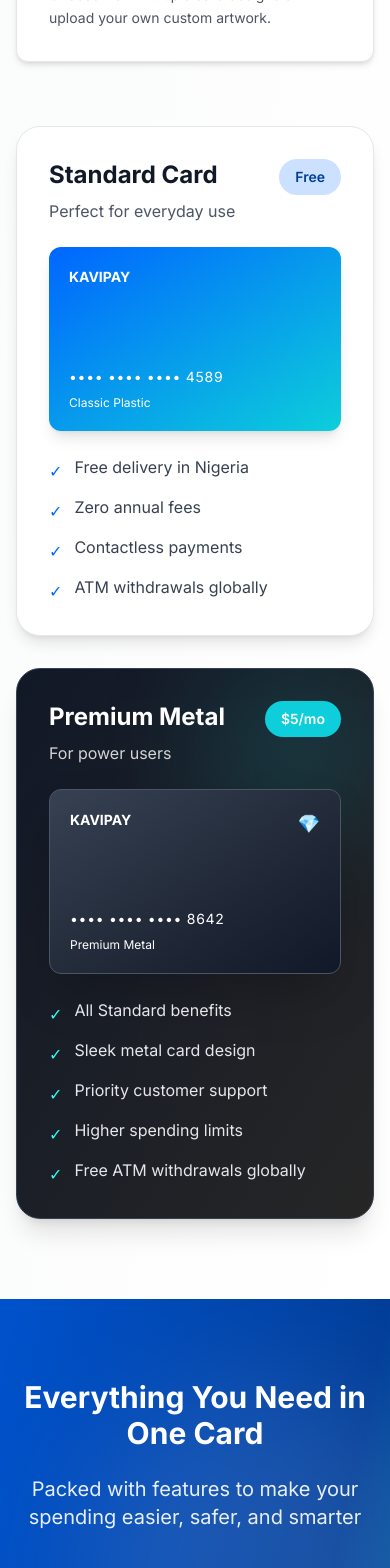
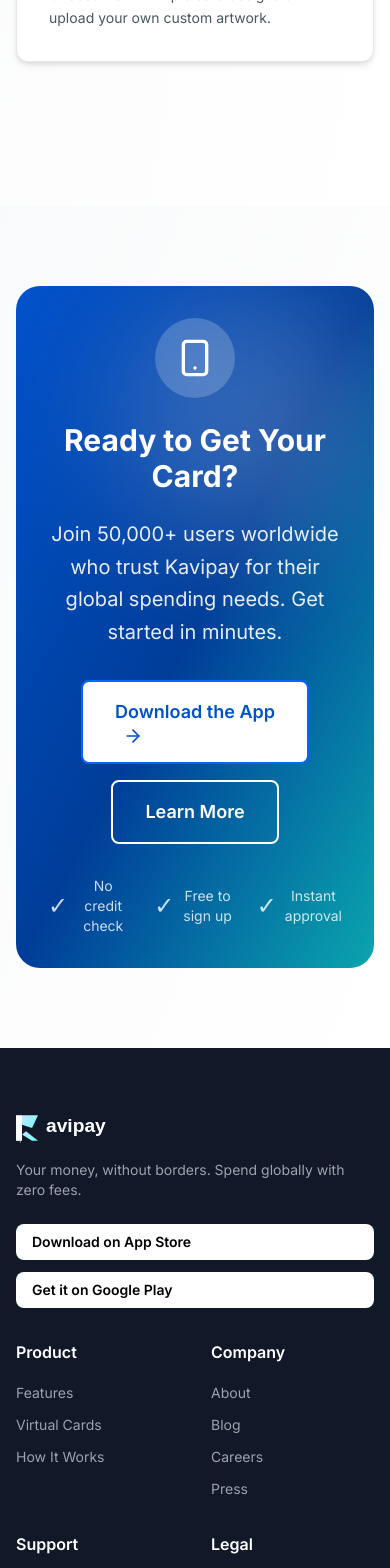
Before and after one commit to ojimcy/kavipay-landing, a Next.js app: page /card in a window 390 px wide. Shown: the part 6160-7728 px from the top of the page. Built offline with nearby package versions, Linux system fonts and the light colour scheme.

Commit message:
cleanups

```diff
--- a/src/app/card/page.tsx
+++ b/src/app/card/page.tsx
@@ -21,8 +21,6 @@
         <CardHero />
         <VirtualCard />
         <PhysicalCard />
-        <CardFeatures />
-        <CardComparison />
         <CardCTA />
       </main>
       <Footer />
--- a/src/components/card/PhysicalCard.tsx
+++ b/src/components/card/PhysicalCard.tsx
@@ -114,108 +114,6 @@
           })}
         </motion.div>
 
-        {/* Card tiers showcase */}
-        <motion.div
-          initial={{ opacity: 0, y: 30 }}
-          whileInView={{ opacity: 1, y: 0 }}
-          viewport={{ once: true }}
-          className="grid md:grid-cols-2 gap-8"
-        >
-          {/* Standard Card */}
-          <div className="bg-white rounded-3xl p-8 shadow-lg border border-neutral-200">
-            <div className="flex items-start justify-between mb-6">
-              <div>
-                <h3 className="text-2xl font-bold text-neutral-900 mb-2">Standard Card</h3>
-                <p className="text-neutral-600">Perfect for everyday use</p>
-              </div>
-              <div className="px-4 py-2 bg-primary-100 text-primary-700 rounded-full text-sm font-semibold">
-                Free
-              </div>
-            </div>
-
-            {/* Card visual */}
-            <div className="aspect-[1.586] bg-gradient-to-br from-primary-500 to-accent-500 rounded-xl mb-6 p-5 shadow-lg">
-              <div className="flex flex-col justify-between h-full text-white">
-                <div className="text-sm font-bold">KAVIPAY</div>
-                <div>
-                  <div className="text-sm tracking-wider mb-2">•••• •••• •••• 4589</div>
-                  <div className="text-xs">Classic Plastic</div>
-                </div>
-              </div>
-            </div>
-
-            <ul className="space-y-3">
-              <li className="flex items-start gap-3">
-                <span className="text-primary-500 mt-1">✓</span>
-                <span className="text-neutral-700">Free delivery in Nigeria</span>
-              </li>
-              <li className="flex items-start gap-3">
-                <span className="text-primary-500 mt-1">✓</span>
-                <span className="text-neutral-700">Zero annual fees</span>
-              </li>
-              <li className="flex items-start gap-3">
-                <span className="text-primary-500 mt-1">✓</span>
-                <span className="text-neutral-700">Contactless payments</span>
-              </li>
-              <li className="flex items-start gap-3">
-                <span className="text-primary-500 mt-1">✓</span>
-                <span className="text-neutral-700">ATM withdrawals globally</span>
-              </li>
-            </ul>
-          </div>
-
-          {/* Premium Card */}
-          <div className="bg-gradient-to-br from-neutral-900 to-neutral-800 rounded-3xl p-8 shadow-xl border border-neutral-700 relative overflow-hidden">
-            <div className="absolute top-0 right-0 w-40 h-40 bg-accent-500 rounded-full blur-3xl opacity-20"></div>
-
-            <div className="flex items-start justify-between mb-6 relative z-10">
-              <div>
-                <h3 className="text-2xl font-bold text-white mb-2">Premium Metal</h3>
-                <p className="text-neutral-300">For power users</p>
-              </div>
-              <div className="px-4 py-2 bg-accent-500 text-white rounded-full text-sm font-semibold">
-                $5/mo
-              </div>
-            </div>
-
-            {/* Card visual */}
-            <div className="aspect-[1.586] bg-gradient-to-br from-neutral-700 to-neutral-900 rounded-xl mb-6 p-5 shadow-2xl border border-neutral-600 relative z-10">
-              <div className="flex flex-col justify-between h-full text-white">
-                <div className="flex justify-between items-start">
-                  <div className="text-sm font-bold">KAVIPAY</div>
-                  <div className="text-lg">💎</div>
-                </div>
-                <div>
-                  <div className="text-sm tracking-wider mb-2">•••• •••• •••• 8642</div>
-                  <div className="text-xs">Premium Metal</div>
-                </div>
-              </div>
-            </div>
-
-            <ul className="space-y-3 relative z-10">
-              <li className="flex items-start gap-3">
-                <span className="text-accent-400 mt-1">✓</span>
-                <span className="text-neutral-200">All Standard benefits</span>
-              </li>
-              <li className="flex items-start gap-3">
-                <span className="text-accent-400 mt-1">✓</span>
-                <span className="text-neutral-200">Sleek metal card design</span>
-              </li>
-              <li className="flex items-start gap-3">
-                <span className="text-accent-400 mt-1">✓</span>
-                <span className="text-neutral-200">Priority customer support</span>
-              </li>
-              <li className="flex items-start gap-3">
-                <span className="text-accent-400 mt-1">✓</span>
-                <span className="text-neutral-200">Higher spending limits</span>
-              </li>
-              <li className="flex items-start gap-3">
-                <span className="text-accent-400 mt-1">✓</span>
-                <span className="text-neutral-200">Free ATM withdrawals globally</span>
-              </li>
-            </ul>
-          </div>
-        </motion.div>
       </div>
     </section>
   );
```
